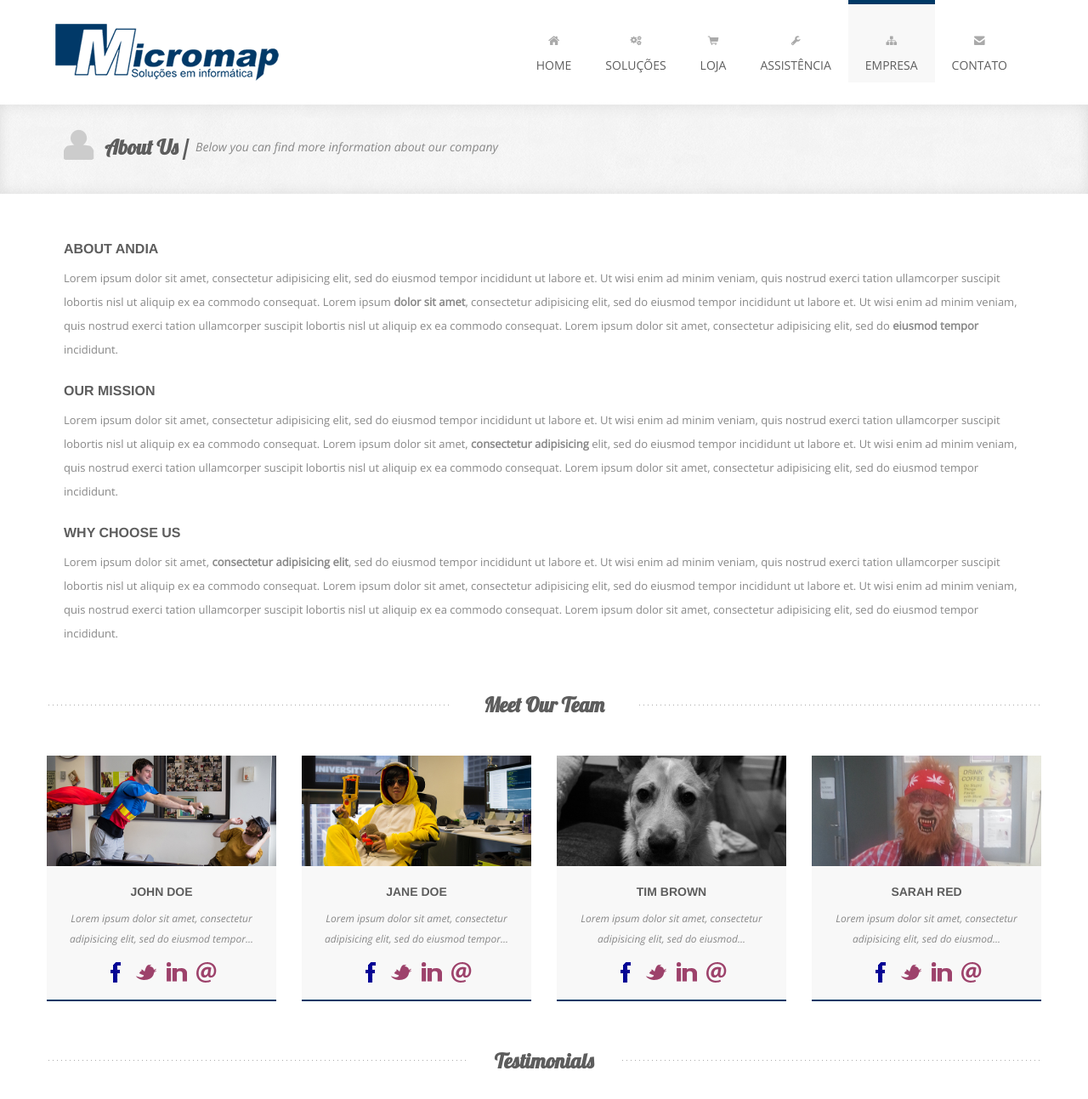
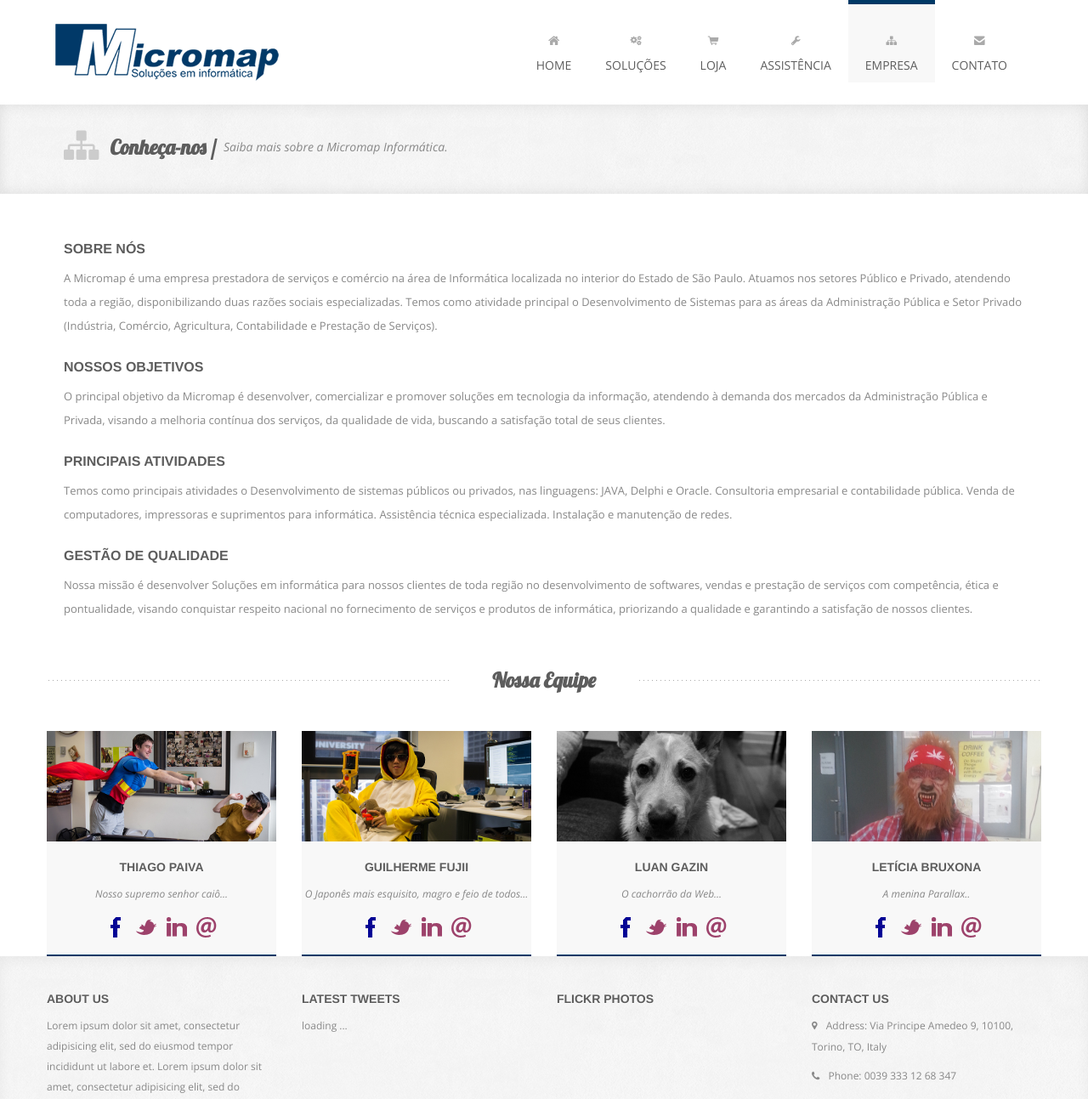
Before and after one commit to thpp/Site-Micromap, a web app: page /src/main/webapp/empresa.html in a window 1280 px wide. Shown: the top 1293 px of the page at 85% size. Run offline with its HTML, style and script files only (its server is not run), Linux system fonts and the light colour scheme; data that the repository does not hold is empty; some libraries are stand-ins or nearby versions; some web fonts are replaced.

Commit message:
Comitando páginas de Contato, Empresa e Assistência.

```diff
--- a/Site/src/main/webapp/assets/js/scripts.js
+++ b/Site/src/main/webapp/assets/js/scripts.js
@@ -87,7 +87,7 @@
     Google maps
 */
 jQuery(document).ready(function() {
-    var position = new google.maps.LatLng(45.067883, 7.687231);
+    var position = new google.maps.LatLng(-22.9040493, -49.6275089);
     $('.map').gmap({'center': position,'zoom': 15, 'disableDefaultUI':true, 'callback': function() {
             var self = this;
             self.addMarker({'position': this.get('map').getCenter() });
--- a/Site/src/main/webapp/empresa.html
+++ b/Site/src/main/webapp/empresa.html
@@ -83,9 +83,9 @@
             <div class="container">
                 <div class="row">
                     <div class="span12">
-                        <i class="icon-user page-title-icon"></i>
-                        <h2>About Us /</h2>
-                        <p>Below you can find more information about our company</p>
+                        <i class="icon-sitemap page-title-icon"></i>
+                        <h2>Conheça-nos /</h2>
+                        <p>Saiba mais sobre a Micromap Informática.</p>
                     </div>
                 </div>
             </div>
@@ -95,12 +95,21 @@
         <div class="about-us container">
             <div class="row">
                 <div class="about-us-text span12">
-                    <h4>About Andia</h4>
-                    <p>Lorem ipsum dolor sit amet, consectetur adipisicing elit, sed do eiusmod tempor incididunt ut labore et. Ut wisi enim ad minim veniam, quis nostrud exerci tation ullamcorper <span class="violet">suscipit lobortis</span> nisl ut aliquip ex ea commodo consequat. Lorem ipsum <strong>dolor sit amet</strong>, consectetur adipisicing elit, sed do eiusmod tempor incididunt ut labore et. Ut wisi enim ad minim veniam, quis nostrud exerci tation ullamcorper suscipit lobortis nisl ut aliquip ex ea commodo consequat. Lorem ipsum dolor sit amet, consectetur adipisicing elit, sed do <strong>eiusmod tempor</strong> incididunt.</p>
-                    <h4>Our Mission</h4>
-                    <p>Lorem ipsum dolor sit amet, <span class="violet">consectetur adipisicing</span> elit, sed do eiusmod tempor incididunt ut labore et. Ut wisi enim ad minim veniam, quis nostrud exerci tation ullamcorper suscipit lobortis nisl ut aliquip ex ea commodo consequat. Lorem ipsum dolor sit amet, <strong>consectetur adipisicing</strong> elit, sed do eiusmod <span class="violet">tempor incididunt</span> ut labore et. Ut wisi enim ad minim veniam, quis nostrud exerci tation ullamcorper suscipit lobortis nisl ut aliquip ex ea commodo consequat. Lorem ipsum dolor sit amet, consectetur adipisicing elit, sed do eiusmod tempor incididunt.</p>
-                    <h4>Why Choose Us</h4>
-                    <p>Lorem ipsum dolor sit amet, <strong>consectetur adipisicing elit</strong>, sed do eiusmod tempor incididunt ut labore et. Ut wisi enim ad minim veniam, quis nostrud exerci tation ullamcorper suscipit lobortis nisl ut aliquip ex ea commodo consequat. Lorem ipsum dolor sit amet, consectetur adipisicing elit, sed do eiusmod tempor incididunt ut labore et. Ut wisi enim ad minim veniam, quis <span class="violet">nostrud exerci</span> tation ullamcorper suscipit lobortis nisl ut aliquip ex ea commodo consequat. Lorem ipsum dolor sit amet, consectetur adipisicing elit, sed do eiusmod tempor incididunt.</p>
+                    <h4>Sobre nós</h4>
+                    <p>A Micromap é uma empresa prestadora de serviços e comércio na área de Informática localizada
+                    no interior do Estado de São Paulo. Atuamos nos setores Público e Privado, atendendo toda a região,
+                    disponibilizando duas razões sociais especializadas. Temos como atividade principal o Desenvolvimento de Sistemas para as áreas da Administração Pública e Setor Privado (Indústria, Comércio, Agricultura, Contabilidade e Prestação	de Serviços).</p>
+                    <h4>Nossos Objetivos</h4>
+                    <p>O principal objetivo da Micromap é desenvolver, comercializar e promover soluções em tecnologia da informação, atendendo à demanda dos mercados da Administração Pública e Privada, visando a melhoria contínua dos serviços, da qualidade de vida, buscando a satisfação total de seus clientes. </p>
+                    <h4>Principais Atividades</h4>
+                    <p>Temos como principais atividades o Desenvolvimento de sistemas públicos ou privados, nas linguagens: JAVA, Delphi e Oracle. Consultoria empresarial e contabilidade pública. Venda de computadores, impressoras e suprimentos para informática.
+                       Assistência técnica especializada.
+    				   Instalação e manutenção de redes.
+                    </p>
+                    <h4>Gestão de Qualidade</h4>
+                    <p>Nossa missão é desenvolver Soluções em informática para nossos clientes de toda região no desenvolvimento de softwares, vendas e prestação de serviços com competência, ética e pontualidade, visando conquistar respeito nacional no fornecimento de serviços e
+                    produtos de informática, priorizando a qualidade e garantindo a satisfação de nossos clientes.
+                    </p>
                 </div>
             </div>
         </div>
@@ -108,13 +117,13 @@
         <!-- Meet Our Team -->
         <div class="team container">
             <div class="team-title">
-                <h3>Meet Our Team</h3>
+                <h3>Nossa Equipe</h3>
             </div>
             <div class="row">
                 <div class="team-text span3">
                     <img src="assets/img/team/1.jpg" alt="">
-                    <h4>John Doe</h4>
-                    <p>Lorem ipsum dolor sit amet, consectetur adipisicing elit, sed do eiusmod tempor...</p>
+                    <h4>Thiago Paiva</h4>
+                    <p>Nosso supremo senhor caiô...</p>
                     <div class="social-links">
                         <a class="facebook" href=""></a>
                         <a class="twitter" href=""></a>
@@ -124,8 +133,8 @@
                 </div>
                 <div class="team-text span3">
                     <img src="assets/img/team/2.jpg" alt="">
-                    <h4>Jane Doe</h4>
-                    <p>Lorem ipsum dolor sit amet, consectetur adipisicing elit, sed do eiusmod tempor...</p>
+                    <h4>Guilherme Fujii</h4>
+                    <p>O Japonês mais esquisito, magro e feio de todos...</p>
                     <div class="social-links">
                         <a class="facebook" href=""></a>
                         <a class="twitter" href=""></a>
@@ -135,8 +144,8 @@
                 </div>
                 <div class="team-text span3">
                     <img src="assets/img/team/3.jpg" alt="">
-                    <h4>Tim Brown</h4>
-                    <p>Lorem ipsum dolor sit amet, consectetur adipisicing elit, sed do eiusmod...</p>
+                    <h4>Luan Gazin</h4>
+                    <p>O cachorrão da Web...</p>
                     <div class="social-links">
                         <a class="facebook" href=""></a>
                         <a class="twitter" href=""></a>
@@ -146,8 +155,8 @@
                 </div>
                 <div class="team-text span3">
                     <img src="assets/img/team/4.jpg" alt="">
-                    <h4>Sarah Red</h4>
-                    <p>Lorem ipsum dolor sit amet, consectetur adipisicing elit, sed do eiusmod...</p>
+                    <h4>Letícia Bruxona</h4>
+                    <p>A menina Parallax..</p>
                     <div class="social-links">
                         <a class="facebook" href=""></a>
                         <a class="twitter" href=""></a>
@@ -159,41 +168,41 @@
         </div>
 
         <!-- Testimonials -->
-        <div class="testimonials container">
-            <div class="testimonials-title">
-                <h3>Testimonials</h3>
-            </div>
-            <div class="row">
-                <div class="testimonial-list span12">
-                    <div class="tabbable tabs-below">
-                        <div class="tab-content">
-                            <div class="tab-pane active" id="A">
-                                <img src="assets/img/testimonials/1.jpg" title="" alt="">
-                                <p>"Lorem ipsum dolor sit amet, consectetur adipisicing elit, sed do eiusmod tempor incididunt ut labore et. Lorem ipsum dolor sit amet, consectetur adipisicing elit, sed do eiusmod tempor incididunt ut labore et. Lorem ipsum dolor sit amet, consectetur..."<br /><span class="violet">Lorem Ipsum, dolor.co.uk</span></p>
-                            </div>
-                            <div class="tab-pane" id="B">
-                                <img src="assets/img/testimonials/2.jpg" title="" alt="">
-                                <p>"Ut wisi enim ad minim veniam, quis nostrud exerci tation ullamcorper suscipit lobortis nisl ut aliquip ex ea commodo consequat. Ut wisi enim ad minim veniam, quis nostrud exerci tation ullamcorper suscipit lobortis nisl ut aliquip ex ea commodo consequat..."<br /><span class="violet">Minim Veniam, nostrud.com</span></p>
-                            </div>
-                            <div class="tab-pane" id="C">
-                                <img src="assets/img/testimonials/3.jpg" title="" alt="">
-                                <p>"Lorem ipsum dolor sit amet, consectetur adipisicing elit, sed do eiusmod tempor incididunt ut labore et. Lorem ipsum dolor sit amet, consectetur adipisicing elit, sed do eiusmod tempor incididunt ut labore et. Lorem ipsum dolor sit amet, consectetur..."<br /><span class="violet">Lorem Ipsum, dolor.co.uk</span></p>
-                            </div>
-                            <div class="tab-pane" id="D">
-                                <img src="assets/img/testimonials/1.jpg" title="" alt="">
-                                <p>"Ut wisi enim ad minim veniam, quis nostrud exerci tation ullamcorper suscipit lobortis nisl ut aliquip ex ea commodo consequat. Ut wisi enim ad minim veniam, quis nostrud exerci tation ullamcorper suscipit lobortis nisl ut aliquip ex ea commodo consequat..."<br /><span class="violet">Minim Veniam, nostrud.com</span></p>
-                            </div>
-                        </div>
-                       <ul class="nav nav-tabs">
-                           <li class="active"><a href="#A" data-toggle="tab"></a></li>
-                           <li class=""><a href="#B" data-toggle="tab"></a></li>
-                           <li class=""><a href="#C" data-toggle="tab"></a></li>
-                           <li class=""><a href="#D" data-toggle="tab"></a></li>
-                       </ul>
-                   </div>
-                </div>
-            </div>
-        </div>
+<!--         <div class="testimonials container"> -->
+<!--             <div class="testimonials-title"> -->
+<!--                 <h3>Testimonials</h3> -->
+<!--             </div> -->
+<!--             <div class="row"> -->
+<!--                 <div class="testimonial-list span12"> -->
+<!--                     <div class="tabbable tabs-below"> -->
+<!--                         <div class="tab-content"> -->
+<!--                             <div class="tab-pane active" id="A"> -->
+<!--                                 <img src="assets/img/testimonials/1.jpg" title="" alt=""> -->
+<!--                                 <p>"Lorem ipsum dolor sit amet, consectetur adipisicing elit, sed do eiusmod tempor incididunt ut labore et. Lorem ipsum dolor sit amet, consectetur adipisicing elit, sed do eiusmod tempor incididunt ut labore et. Lorem ipsum dolor sit amet, consectetur..."<br /><span class="violet">Lorem Ipsum, dolor.co.uk</span></p> -->
+<!--                             </div> -->
+<!--                             <div class="tab-pane" id="B"> -->
+<!--                                 <img src="assets/img/testimonials/2.jpg" title="" alt=""> -->
+<!--                                 <p>"Ut wisi enim ad minim veniam, quis nostrud exerci tation ullamcorper suscipit lobortis nisl ut aliquip ex ea commodo consequat. Ut wisi enim ad minim veniam, quis nostrud exerci tation ullamcorper suscipit lobortis nisl ut aliquip ex ea commodo consequat..."<br /><span class="violet">Minim Veniam, nostrud.com</span></p> -->
+<!--                             </div> -->
+<!--                             <div class="tab-pane" id="C"> -->
+<!--                                 <img src="assets/img/testimonials/3.jpg" title="" alt=""> -->
+<!--                                 <p>"Lorem ipsum dolor sit amet, consectetur adipisicing elit, sed do eiusmod tempor incididunt ut labore et. Lorem ipsum dolor sit amet, consectetur adipisicing elit, sed do eiusmod tempor incididunt ut labore et. Lorem ipsum dolor sit amet, consectetur..."<br /><span class="violet">Lorem Ipsum, dolor.co.uk</span></p> -->
+<!--                             </div> -->
+<!--                             <div class="tab-pane" id="D"> -->
+<!--                                 <img src="assets/img/testimonials/1.jpg" title="" alt=""> -->
+<!--                                 <p>"Ut wisi enim ad minim veniam, quis nostrud exerci tation ullamcorper suscipit lobortis nisl ut aliquip ex ea commodo consequat. Ut wisi enim ad minim veniam, quis nostrud exerci tation ullamcorper suscipit lobortis nisl ut aliquip ex ea commodo consequat..."<br /><span class="violet">Minim Veniam, nostrud.com</span></p> -->
+<!--                             </div> -->
+<!--                         </div> -->
+<!--                        <ul class="nav nav-tabs"> -->
+<!--                            <li class="active"><a href="#A" data-toggle="tab"></a></li> -->
+<!--                            <li class=""><a href="#B" data-toggle="tab"></a></li> -->
+<!--                            <li class=""><a href="#C" data-toggle="tab"></a></li> -->
+<!--                            <li class=""><a href="#D" data-toggle="tab"></a></li> -->
+<!--                        </ul> -->
+<!--                    </div> -->
+<!--                 </div> -->
+<!--             </div> -->
+<!--         </div> -->
 
         <!-- Footer -->
         <footer>
```
Also changed, not shown: Site/src/main/webapp/assistencia.html (+45 -48 lines), Site/src/main/webapp/contato.html (+14 -14 lines), 2 other files.
